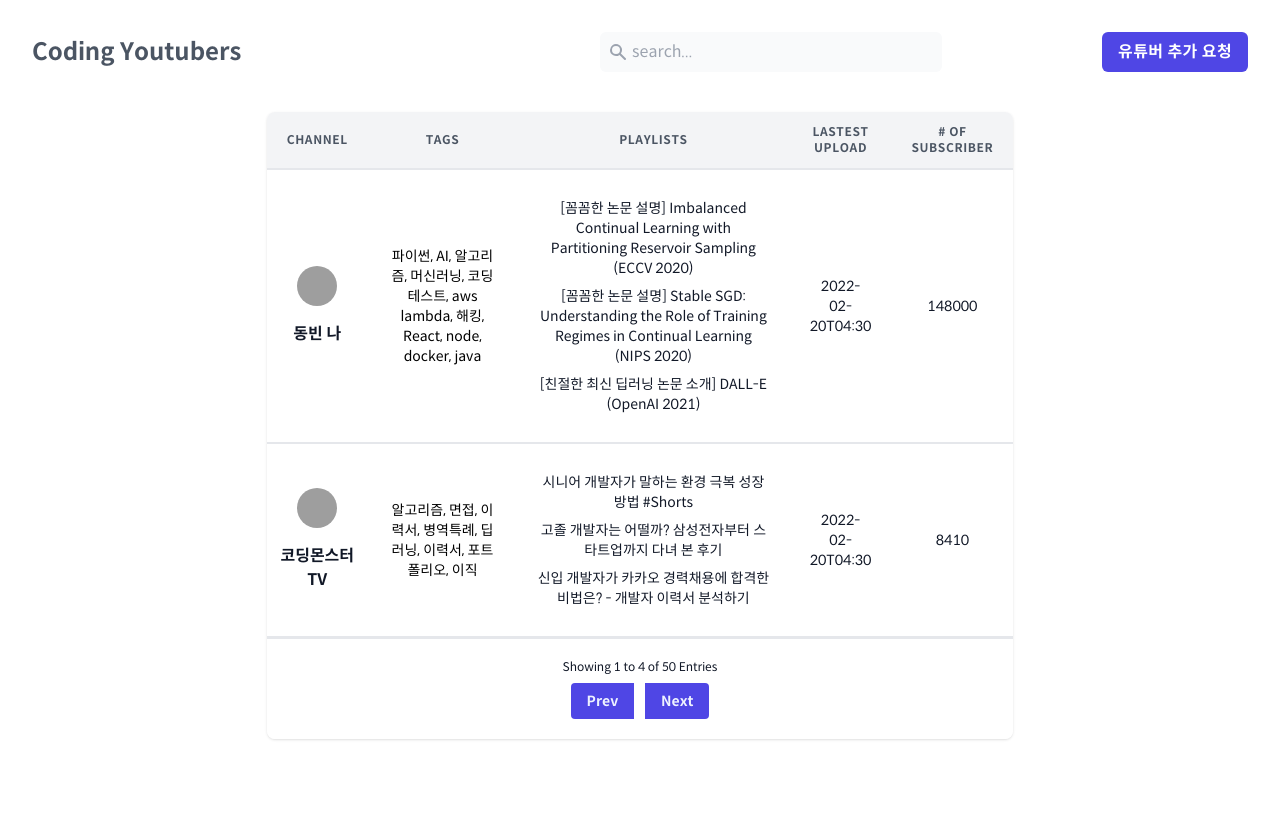
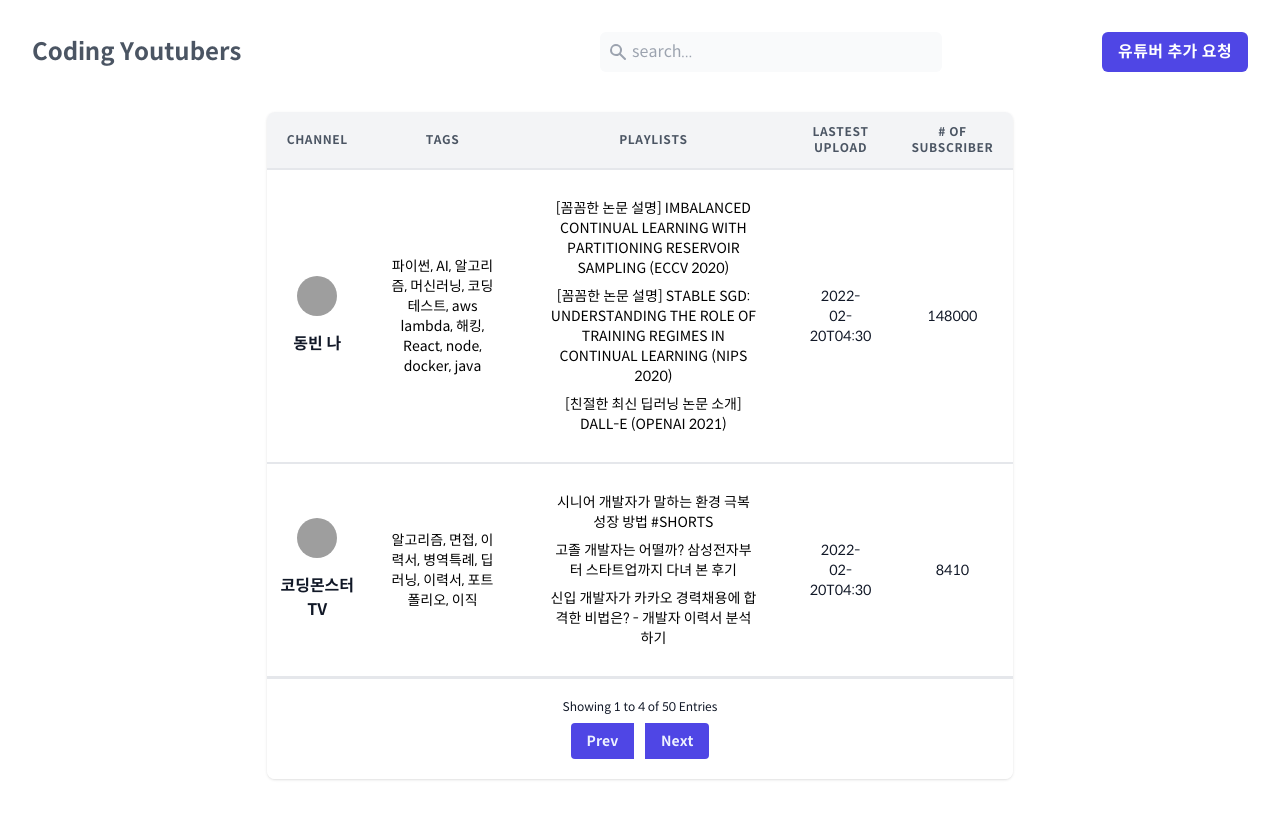
Before and after one commit to jaeykweon/coding-youtubers-front, a React (Create React App) app: page / in a window 1280 px wide. Shown: the top 818 px of the page. Built offline with nearby package versions, Linux system fonts and the light colour scheme; grey boxes are pictures that could not be loaded.

Commit message:
feat: thumbnail tooltip of playlist & a tag url

```diff
--- a/src/assets/test_data/board_data.js
+++ b/src/assets/test_data/board_data.js
@@ -5,9 +5,21 @@ const boardData = [
         'profileImage': "https://yt3.ggpht.com/ytc/AKedOLS6RbbzFGvzu_XoKkP17KPrwnej1YvIWw-aTsdm=s88-c-k-c0x00ffffff-no-rj",
         'tags' : "파이썬, AI, 알고리즘, 머신러닝, 코딩 테스트, aws lambda, 해킹, React, node, docker, java",
         'videos' : [
-            "[꼼꼼한 논문 설명] Imbalanced Continual Learning with Partitioning Reservoir Sampling (ECCV 2020)",
-            "[꼼꼼한 논문 설명] Stable SGD: Understanding the Role of Training Regimes in Continual Learning (NIPS 2020)",
-            "[친절한 최신 딥러닝 논문 소개] DALL-E (OpenAI 2021)",
+            {
+                "title" : "[꼼꼼한 논문 설명] Imbalanced Continual Learning with Partitioning Reservoir Sampling (ECCV 2020)",
+                "thumbnail": "https://i.ytimg.com/vi/BudAyCPECLE/sddefault.jpg",
+                "url" : "https://www.youtube.com/watch?v=BudAyCPECLE"
+            },
+            {
+                "title" : "[꼼꼼한 논문 설명] Stable SGD: Understanding the Role of Training Regimes in Continual Learning (NIPS 2020)",
+                "thumbnail": "https://i.ytimg.com/vi/uKT0p92j3Ow/sddefault.jpg",
+                "url" : "https://www.youtube.com/watch?v=uKT0p92j3Ow"
+            },
+            {
+                "title" : "[친절한 최신 딥러닝 논문 소개] DALL-E (OpenAI 2021)",
+                "thumbnail": "https://i.ytimg.com/vi/CQoM0r2kMvI/sddefault.jpg",
+                "url" : "https://www.youtube.com/watch?v=CQoM0r2kMvI"
+            },
         ],
         'subscriberCount': 148000
     },
@@ -17,9 +29,23 @@ const boardData = [
         'profileImage': "https://yt3.ggpht.com/ytc/AKedOLQq95jP85AmJcwPOEhxjDE_gkLVFxrxPosz5r8=s88-c-k-c0x00ffffff-no-rj",
         'tags' : "알고리즘, 면접, 이력서, 병역특례, 딥러닝, 이력서, 포트폴리오, 이직",
         'videos' : [
-            "시니어 개발자가 말하는 환경 극복 성장 방법 #Shorts",
-            "고졸 개발자는 어떨까? 삼성전자부터 스타트업까지 다녀 본 후기",
-            "신입 개발자가 카카오 경력채용에 합격한 비법은? - 개발자 이력서 분석하기",
+            {
+                "title" : "시니어 개발자가 말하는 환경 극복 성장 방법 #Shorts",
+                "thumbnail": "https://i.ytimg.com/vi/50XmEnOeIPo/sddefault.jpg",
+                "url" : "https://www.youtube.com/watch?v=50XmEnOeIPo"
+            },
+            {
+                "title" : "고졸 개발자는 어떨까? 삼성전자부터 스타트업까지 다녀 본 후기",
+                "thumbnail": "https://i.ytimg.com/vi/RuXAvPSJi3A/sddefault.jpg",
+                "url" : "https://www.youtube.com/watch?v=RuXAvPSJi3A"
+            },
+            {
+                "title" : "신입 개발자가 카카오 경력채용에 합격한 비법은? - 개발자 이력서 분석하기",
+                "thumbnail": "https://i.ytimg.com/vi/8xvYz0ldfEI/sddefault.jpg",
+                "url" : "https://www.youtube.com/watch?v=8xvYz0ldfEI"
+            },
+
+
         ],
         'subscriberCount': 8410
     },
--- a/src/index.css
+++ b/src/index.css
@@ -53,3 +53,50 @@ code {
   font-family: source-code-pro, Menlo, Monaco, Consolas, 'Courier New',
     monospace;
 }
+
+a {
+  text-decoration: none;
+  position: relative;
+  display: block;
+  /* padding: 16px 0; */
+  margin: 0 12px;
+  /* font-size: 1.2rem; */
+  text-transform: uppercase;
+  transition: color 0.1s, background-color 0.1s;
+  color: #000;
+}
+a:hover {
+  color: #4dd0e1;
+}
+a:focus, a:active {
+  color: #00bcd4;
+}
+
+a::before {
+  content: '';
+  display: block;
+  position: absolute;
+  top: 100%;
+  height: 3px;
+  width: 100%;
+  background-color: #00bcd4;
+  -webkit-transform-origin: center top;
+          transform-origin: center top;
+  -webkit-transform: scale(0, 1);
+          transform: scale(0, 1);
+  transition: color 0.1s, -webkit-transform 0.2s ease-out;
+  transition: color 0.1s, transform 0.2s ease-out;
+  transition: color 0.1s, transform 0.2s ease-out, -webkit-transform 0.2s ease-out;
+}
+
+a:active::before {
+  background-color: #00bcd4;
+}
+
+a:hover::before,
+a:focus::before {
+  -webkit-transform-origin: center top;
+          transform-origin: center top;
+  -webkit-transform: scale(1, 1);
+          transform: scale(1, 1);
+}
--- a/src/pages/board.js
+++ b/src/pages/board.js
@@ -1,4 +1,5 @@
 import React, { useState, useEffect } from 'react';
+import ReactTooltip from "react-tooltip";
 import boardData from '../assets/test_data/board_data.js';
 
 function Board(){
@@ -76,7 +77,7 @@ function Board(){
                                                                 <img
                                                                     className="w-full h-full rounded-full"
                                                                     src={each.profileImage}
-                                                                    alt=""
+                                                                    alt={each.name}
                                                                 />
                                                             </div>
                                                             <div className="text-gray-900 font-bold ">
@@ -98,9 +99,24 @@ function Board(){
                                                             each.videos.map((video)=>
                                                                 {
                                                                     return (
-                                                                        <p className="my-2 text-gray-900 whitespace-no-wrap">
-                                                                            {(video)}
-                                                                        </p>
+                                                                        <>
+                                                                            <p
+                                                                                className="my-2 text-gray-900 whitespace-no-wrap"
+                                                                                data-tip data-for={video.title}
+                                                                                >
+                                                                                <a
+                                                                                    href={video.url}
+                                                                                    target="_blank"
+                                                                                    rel="noreferrer noopener"
+                                                                                    >
+                                                                                    {video.title}
+                                                                                </a>
+                                                                            </p>
+
+                                                                        <ReactTooltip id={video.title} place="top" effect="solid">
+                                                                            <img src={video.thumbnail}></img>
+                                                                        </ReactTooltip>
+                                                                      </>
                                                                     )
                                                                 }
                                                             )
```
